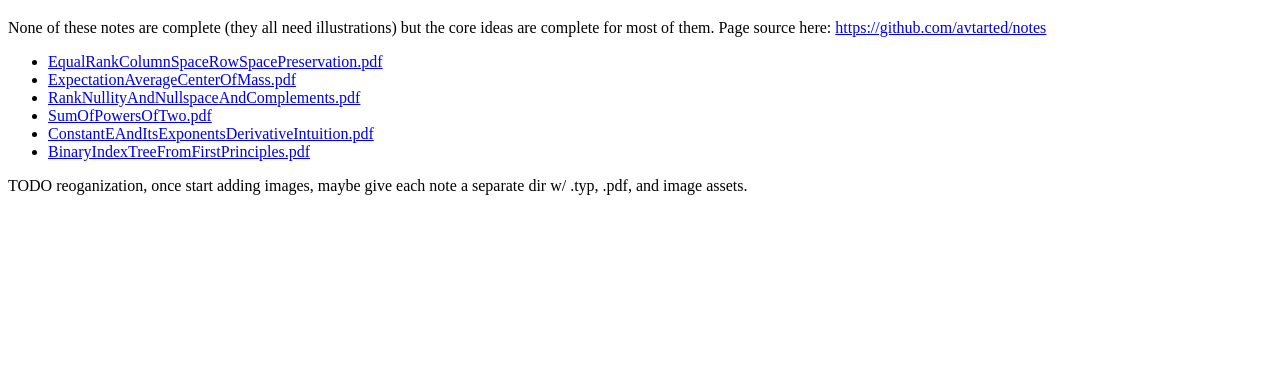
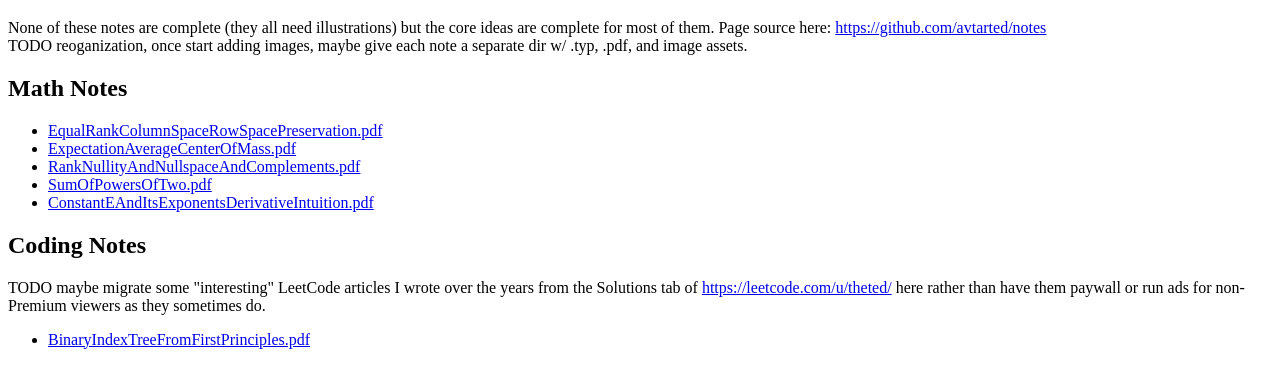
Before and after one commit to avtarted/notes, a plain HTML site: page index.html in a window 1280 px wide. Shown: the part 61-448 px from the top of the page. Drawn offline with Linux system fonts and the light colour scheme.

Commit message:
Split notes into math notes and coding notes

```diff
--- a/index.html
+++ b/index.html
@@ -6,15 +6,21 @@
 <p>
 None of these notes are complete (they all need illustrations) but the core ideas are complete for most of them.
 Page source here: <a href="https://github.com/avtarted/notes" target="_blank">https://github.com/avtarted/notes</a>
+<br>
+TODO reoganization, once start adding images, maybe give each note a separate dir w/ .typ, .pdf, and image assets.
 </p>
+<h2>Math Notes</h2>
 <ul>
 <li><a href="math/EqualRankColumnSpaceRowSpacePreservation.pdf" target="_blank">EqualRankColumnSpaceRowSpacePreservation.pdf</a></li>
 <li><a href="math/ExpectationAverageCenterOfMass.pdf" target="_blank">ExpectationAverageCenterOfMass.pdf</a></li>
 <li><a href="math/RankNullityAndNullspaceAndComplements.pdf" target="_blank">RankNullityAndNullspaceAndComplements.pdf</a></li>
 <li><a href="math/SumOfPowersOfTwo.pdf" target="_blank">SumOfPowersOfTwo.pdf</a></li>
 <li><a href="math/ConstantEAndItsExponentsDerivativeIntuition.pdf" target="_blank">ConstantEAndItsExponentsDerivativeIntuition.pdf</a></li>
-<li><a href="math/BinaryIndexTreeFromFirstPrinciples.pdf" target="_blank">BinaryIndexTreeFromFirstPrinciples.pdf</a></li>
 </ul>
-TODO reoganization, once start adding images, maybe give each note a separate dir w/ .typ, .pdf, and image assets.
+<h2>Coding Notes</h2>
+TODO maybe migrate some "interesting" LeetCode articles I wrote over the years from the Solutions tab of <a href="https://leetcode.com/u/theted/" target="_blank">https://leetcode.com/u/theted/</a> here rather than have them paywall or run ads for non-Premium viewers as they sometimes do.
+<ul>
+<li><a href="coding/BinaryIndexTreeFromFirstPrinciples.pdf" target="_blank">BinaryIndexTreeFromFirstPrinciples.pdf</a></li>
+</ul>
 </body>
 </html>
```
Also changed, not shown: coding/BinaryIndexTreeMyUnironicallySuperiorVisualization.jpeg (added), 5 other files.
